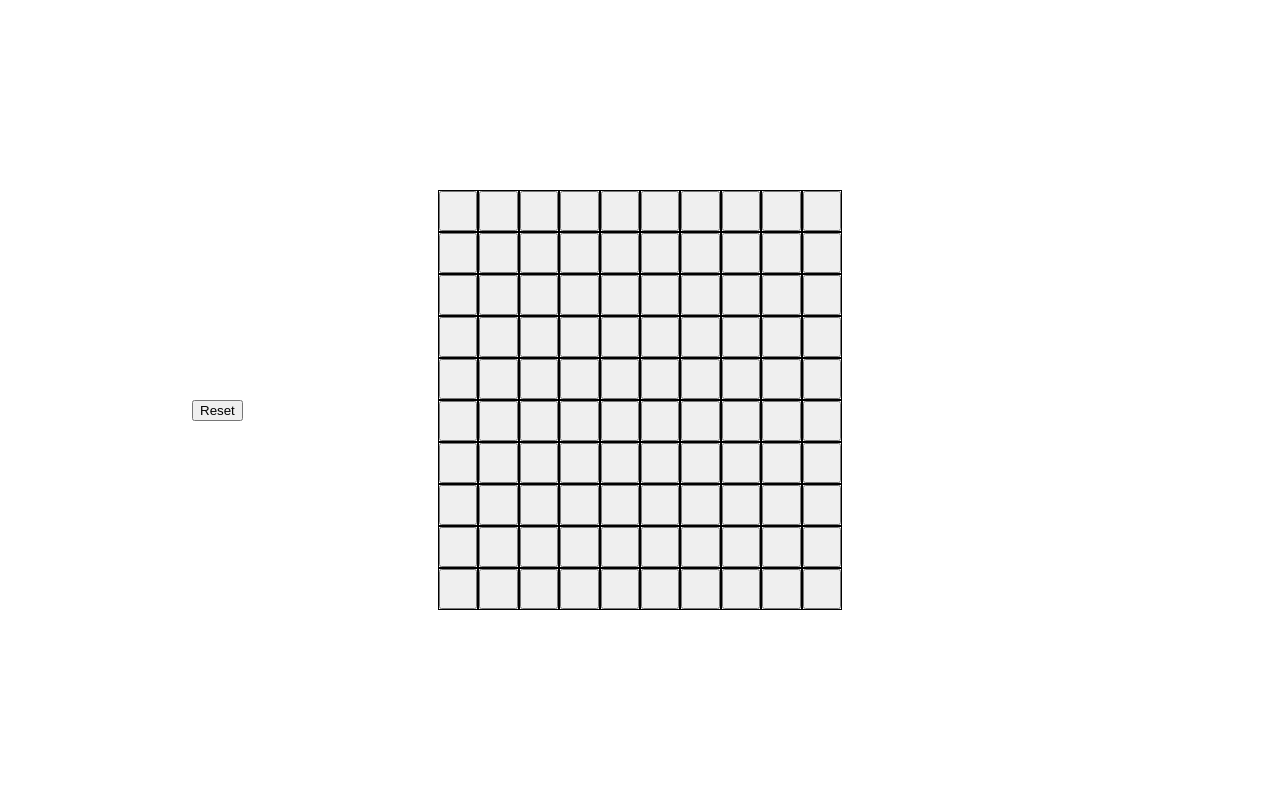
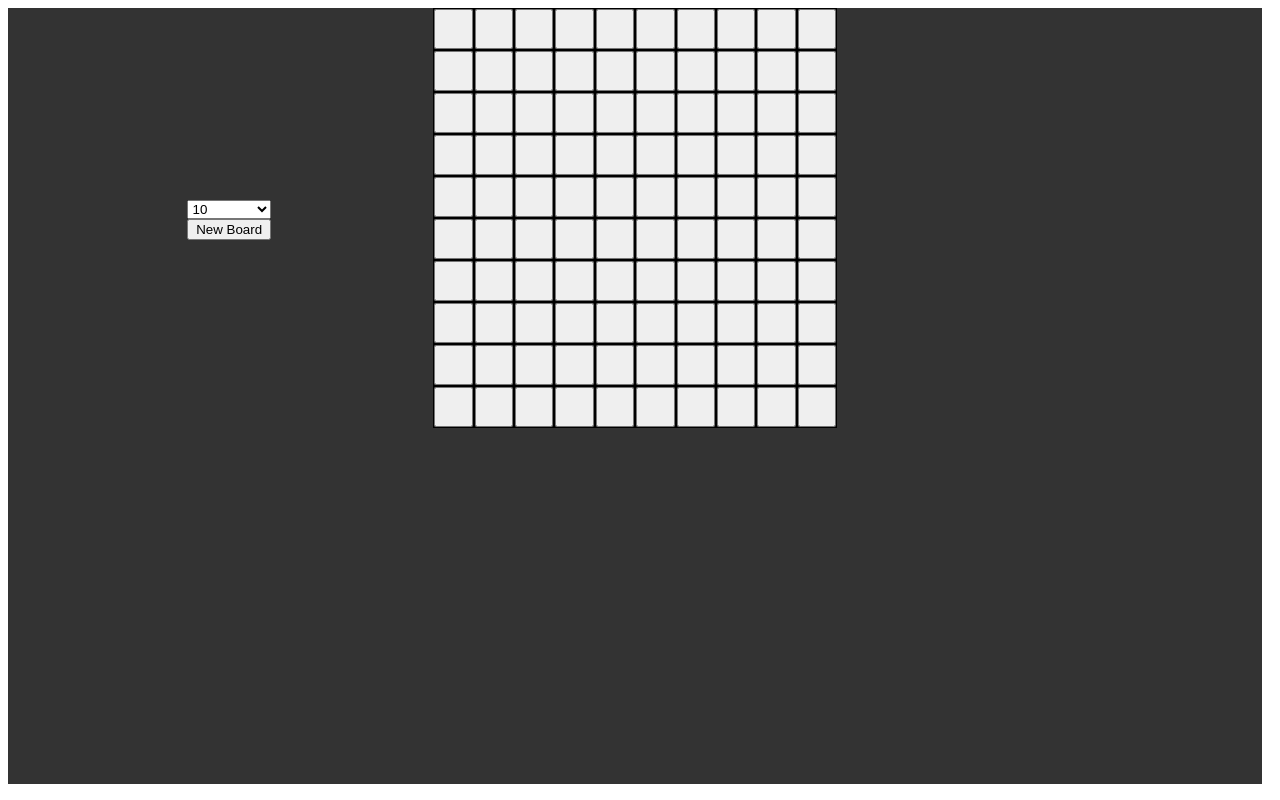
Before and after one commit to mfuechec/Minesweeper, a React app: page / in a window 1280 px wide. Built offline with nearby package versions, Linux system fonts and the light colour scheme.

Commit message:
Changed reset button to board size selection

```diff
--- a/client/App.jsx
+++ b/client/App.jsx
@@ -24,12 +24,42 @@ function App() {
         return mines;
     }
 
+    function reset() {
+        let elements = document.getElementsByClassName('empty');
+        for (let i = 0; i < elements.length; i++) {
+            elements[i].style.display = 'none';
+        }
+
+        elements = document.getElementsByClassName('bombs');
+        for (let i = 0; i < elements.length; i++) {
+            elements[i].style.display = 'none';
+        }
+
+        elements = document.getElementsByClassName('messageContainer');
+        for (let i = 0; i < elements.length; i++) {
+            elements[i].style.display = 'none';
+        }
+
+        elements = document.getElementsByClassName('square');
+        for (let i = 0; i < elements.length; i++) {
+            elements[i].disabled = false;
+        }
+    }
+
     return (
-        <div id='boardContainer'>
-            <SplodeModal />
-            <WinnersModal />
-            <BoardResizer setBoardSize={setBoardSize} />
-            <Board boardSize={boardSize} bombs={bombs} setBombs={setBombs} selected={selected} setSelected={setSelected} />
+        <div id='fullScreen'>
+            <div id='settingsContainer'>
+                <BoardResizer reset={reset} setSelected={setSelected} setBombs={setBombs} generateMines={generateMines} setBoardSize={setBoardSize} />
+            </div>
+            <div id='gameContainer'>
+                <div>
+                    <Board boardSize={boardSize} bombs={bombs} setBombs={setBombs} selected={selected} setSelected={setSelected} />
+                </div>
+            </div>
+            <div id='messageContainer'>
+                <SplodeModal />
+                <WinnersModal />
+            </div>
         </div>
     )
 
--- a/client/components/Board.jsx
+++ b/client/components/Board.jsx
@@ -5,7 +5,7 @@ function Board(props) {
 
     let rows = [];
 
-    for (let i = 0; i < 10; i++) {
+    for (let i = 0; i < props.boardSize; i++) {
         rows.push(i);
     }
 
--- a/client/components/BoardResizer.jsx
+++ b/client/components/BoardResizer.jsx
@@ -5,19 +5,18 @@ function boardResizer(props) {
     function newBoard() {
         let element = document.getElementById('selection');
         props.setBoardSize(element.value);
+        props.setBombs(props.generateMines(element.value, element.value * 2))
+        props.reset();
     }
 
     return (
-        // <div id='boardResizer'>
-        //     <select id='selection'>
-        //         <option value='10'>10</option>
-        //         <option value='15'>15</option>
-        //         <option value='20'>20</option>
-        //     </select>
-        //     <button onClick={() => { newBoard() }}>New Board</button>
-        // </div>
         <div id='boardResizer'>
-            <button onClick={() => window.location.reload()}>Reset</button>
+            <select className='selection' id='selection'>
+                <option value='10'>10</option>
+                <option value='15'>15</option>
+                <option value='18'>18</option>
+            </select>
+            <button className='selection' onClick={() => { newBoard() }}>New Board</button>
         </div>
     )
 }
--- a/client/components/Row.jsx
+++ b/client/components/Row.jsx
@@ -5,7 +5,7 @@ function Row(props) {
 
     let columns = [];
 
-    for (let i = 0; i < 10; i++) {
+    for (let i = 0; i < props.boardSize; i++) {
         columns.push(i);
     }
 
--- a/client/components/Square.jsx
+++ b/client/components/Square.jsx
@@ -18,7 +18,7 @@ function Square(props) {
 
     function toggle(coordinates) {
         let element = document.getElementById(coordinates);
-        element.innerText = `${numberOfNeighboringBombs(coordinates)}`;
+        element.children[0].style.display = 'block';
     }
 
     function bordersBombs(coordinates) {
@@ -81,7 +81,7 @@ function Square(props) {
 
     function failure() {
         let element = document.getElementById('lost');
-        element.style.display = 'block';
+        element.style.zIndex = 5;
 
         showBombs();
 
@@ -92,22 +92,24 @@ function Square(props) {
     }
 
     function showBombs() {
-        let bombs = Object.keys(props.bombs);
+        let bombs = document.getElementsByClassName('bombs');
 
         for (let i = 0; i < bombs.length; i++) {
-            let element = document.getElementById(bombs[i]);
-            element.innerText = '!!!';
-            element.style.backgroundColor = 'red';
+            bombs[i].style.display = 'block';
         }
     }
 
     if (isBomb(coordinates)) {
         return (
-            <button className='square' id={coordinates} onClick={() => failure()}></button>
+            <button className='square' id={coordinates} onClick={() => failure()}>
+                <div className='bombs' style={{ display: 'none', backgroundColor: 'red' }}>!!!</div>
+            </button>
         )
     } else {
         return (
-            <button className='square' id={coordinates} display='none' onClick={() => { select(coordinates) }}></button>
+            <button className='square' id={coordinates} onClick={() => { select(coordinates) }}>
+                <div className='empty' onClick={() => { select(coordinates) }} style={{ display: 'none' }}>{numberOfNeighboringBombs(coordinates)}</div>
+            </button>
         )
     }
 }
--- a/public/styles.css
+++ b/public/styles.css
@@ -1,6 +1,12 @@
 #boardContainer {
-    margin: auto;
-    margin-top: 15%;
+
+}
+
+#fullScreen {
+    background-color: #333333;
+    height: 97vh;
+    width: 98vw;
+    margin: 0%;
 }
 
 .rows {
@@ -23,7 +29,7 @@
 .messageContainer {
     position: absolute;
     top: 15%;
-    display: none;
+    z-index: -1;
 }
 
 .message {
@@ -33,6 +39,11 @@
 
 #boardResizer {
     position: absolute;
-    top: 50%;
-    left: 15%;
+    top: 25%;
+    left: 10%;
 }
+
+.selection {
+    width: 70%;
+    margin-left: 50%;
+}
```
Also changed, not shown: public/bundle.js.
